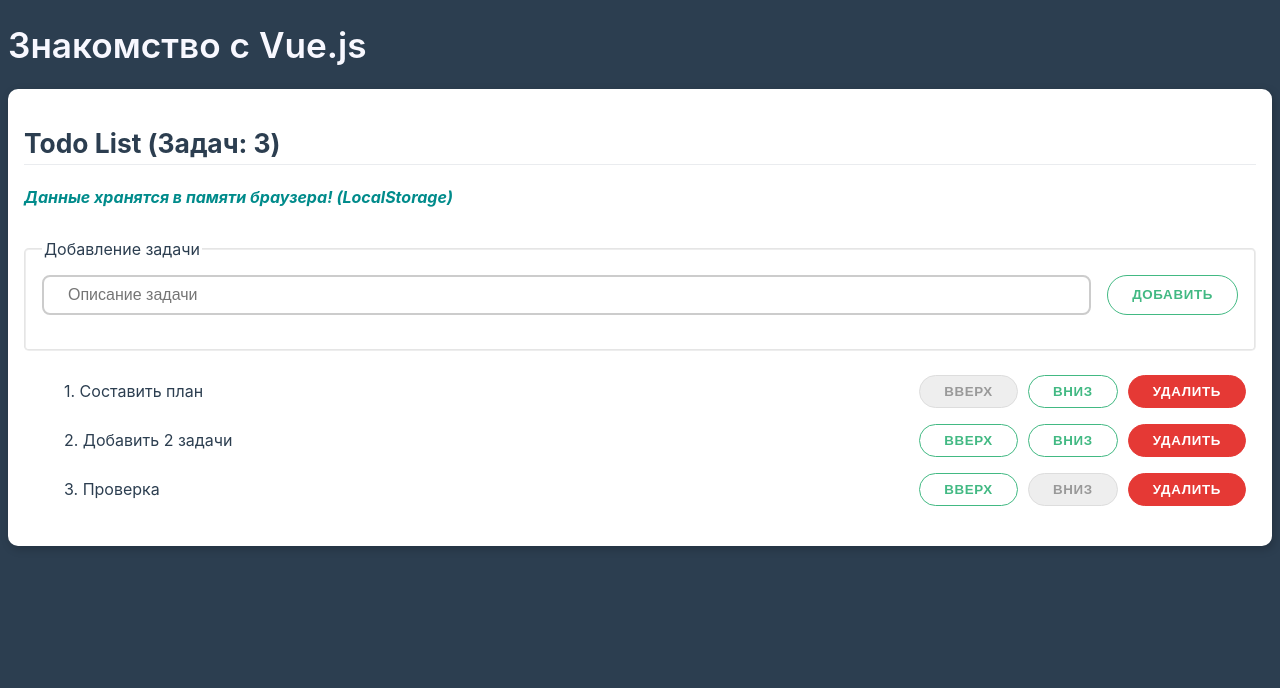
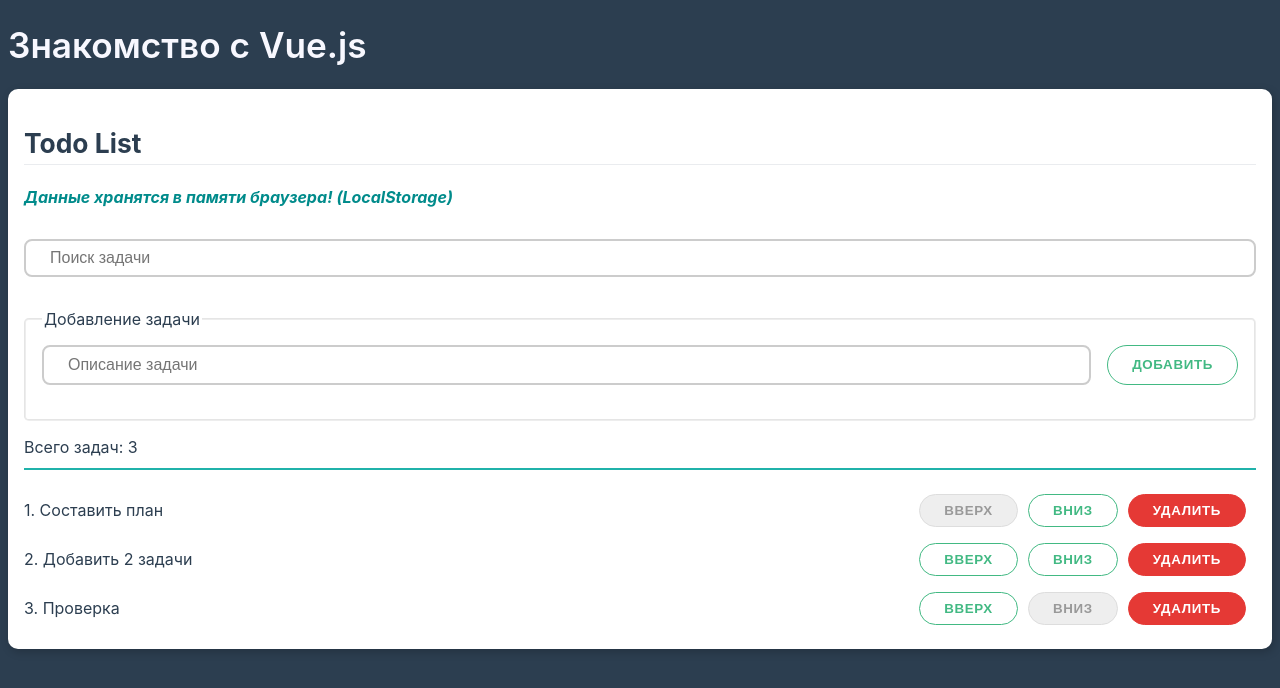
Before and after one commit to Avxodiar/vuejs-learn, a Vue app: page / in a window 1280 px wide. Shown: the top 688 px of the page. Built offline with nearby package versions, Linux system fonts and the light colour scheme.

Commit message:
Перенос в компоненты фильтрации задач

```diff
--- a/src/App.vue
+++ b/src/App.vue
@@ -1,10 +1,13 @@
 <template>
     <TodoList class="card"
-        :todoList="todoList"
+        :list="filteredList"
+        :countTodo="todoList.length"
+        :filter="filter"
         @up-todo="upTodo"
         @down-todo="downTodo"
         @add-todo="addTodo"
         @delete-todo="deleteTodo"
+        @filter="filterTodo"
     />
 </template>
 
@@ -16,6 +19,7 @@
         data() {
             return {
                 todoList: ['Составить план', 'Добавить 2 задачи', 'Проверка'],
+                filter: ''
             }
         },
         components: {
@@ -57,6 +61,26 @@
              */
             deleteTodo(id) {
                 this.todoList.splice(id, 1);
+            },
+            /**
+             * Фильтрация списка задач по введенной строке поиска
+             * @returns {string}
+             */
+            filterTodo(value) {
+                this.filter = value.trim().toLocaleLowerCase();
+            }
+        },
+        computed: {
+            /**
+             * Фильтрация списка задач по введенной строке поиска
+             * @returns {any}
+             */
+            filteredList() {
+                if (this.filter === '') {
+                    return this.todoList;
+                }
+
+                return this.todoList.filter(item => item.toLocaleLowerCase().indexOf(this.filter) > -1 );
             }
         }
     }
--- /dev/null
+++ b/src/assets/function.js
@@ -0,0 +1,12 @@
+function numeralWord(count, form1, form2, form5) {
+    let n = count % 100;
+    let n1 = n % 10;
+
+    if (n > 10 && n < 20) return form5;
+    if (n1 > 1 && n1 < 5) return form2;
+    if (n1 === 1) return form1;
+
+    return form5;
+}
+
+export {numeralWord}
--- a/src/components/TodoList/AddTodo.vue
+++ b/src/components/TodoList/AddTodo.vue
@@ -112,6 +112,12 @@
         margin: 0;
     }
 
+    .form-control input:active,
+    .form-control input:focus {
+        transition: border 0.22s;
+        border: 2px solid #42b983;
+    }
+
     .progress {
         margin-top: 5px;
         height: 5px;
--- /dev/null
+++ b/src/components/TodoList/FilterTodo.vue
@@ -0,0 +1,50 @@
+<template>
+    <div class="form-control">
+        <label for="filter" class="visually-hidden">Добавление задачи</label>
+        <input
+            type="text"
+            id="filter"
+            placeholder="Поиск задачи"
+            v-model="search"
+            @keyup="$emit('filter', search)"
+        />
+    </div>
+</template>
+
+<script>
+    export default {
+        name: "FilterTodo",
+        data() {
+            return {
+                search: ''
+            }
+        }
+    }
+</script>
+
+<style scoped>
+    .form-control {
+        position: relative;
+        margin-bottom: 0.5rem;
+    }
+    .form-control input {
+        outline: none;
+        display: block;
+        margin: 0;
+        padding: 0.5rem 1.5rem;
+        width: 100%;
+        color: #2c3e50;
+        font-size: 1rem;
+        border: 2px solid #ccc;
+        border-radius: 0.5rem;
+    }
+    .form-control.invalid input {
+        border-color: #e53935;
+    }
+
+    .form-control input:active,
+    .form-control input:focus {
+        transition: border 0.22s;
+        border: 2px solid #42b983;
+    }
+</style>
--- a/src/components/TodoList/TodoList.vue
+++ b/src/components/TodoList/TodoList.vue
@@ -1,31 +1,40 @@
 <template>
     <div>
-        <h2>Todo List (Задач: {{ todoList.length }})</h2>
+        <h2>Todo List</h2>
         <p class="note">Данные хранятся в памяти браузера! (LocalStorage)</p>
 
+        <FilterTodo  @filter="filterTodo"/>
         <AddTodo @add-todo="addTodo"/>
 
-        <ul class="list" v-if="todoList.length">
+        <p class="task" v-if="filter.length">
+            Поиск по запросу «<span>{{ filter }}</span>»: найдено {{ list.length }} {{ taskWord }}
+        </p>
+        <p class="task" v-else>Всего задач: {{ countTodo }}</p>
+
+        <ul class="list" v-if="list.length">
             <TodoItem
-                v-for="(todo, id) in todoList"
-                :todo="todo" :id="id" :maxId="todoList.length - 1" :key="id"
+                v-for="(todo, id) in list"
+                :todo="todo" :id="id" :maxId="list.length - 1" :key="id"
                 @up-todo="upTodo"
                 @down-todo="downTodo"
                 @del-todo="deleteTodo"
             />
         </ul>
-        <p class="warning" v-else>Список задач пуст</p>
     </div>
 </template>
 
 <script>
+    import {numeralWord} from '@/assets/function.js'
+
+    import FilterTodo from '@/components/TodoList/FilterTodo'
     import AddTodo from '@/components/TodoList/AddTodo'
     import TodoItem from '@/components/TodoList/TodoItem'
 
     export default {
         name: "TodoList",
-        props: ['todoList'],
+        props: ['list', 'countTodo', 'filter'],
         components: {
+            FilterTodo,
             AddTodo,
             TodoItem
         },
@@ -41,6 +50,14 @@
             },
             deleteTodo(id) {
                 this.$emit('delete-todo', id);
+            },
+            filterTodo(value) {
+                this.$emit('filter', value);
+            }
+        },
+        computed: {
+            taskWord() {
+                return numeralWord(this.list.length, 'задача','задачи','задач')
             }
         }
     }
@@ -54,4 +71,21 @@
         font-weight: bold;
         font-style: italic;
     }
+
+    .task {
+        padding-bottom: 0.7em;
+        border-bottom: 2px solid lightseagreen;
+    }
+    .task span {
+        color: darkcyan;
+        font-style: italic;
+        font-weight: bold;
+    }
+
+    .list {
+        margin: 0;
+        padding: 0;
+        list-style: none;
+    }
+
 </style>
```
